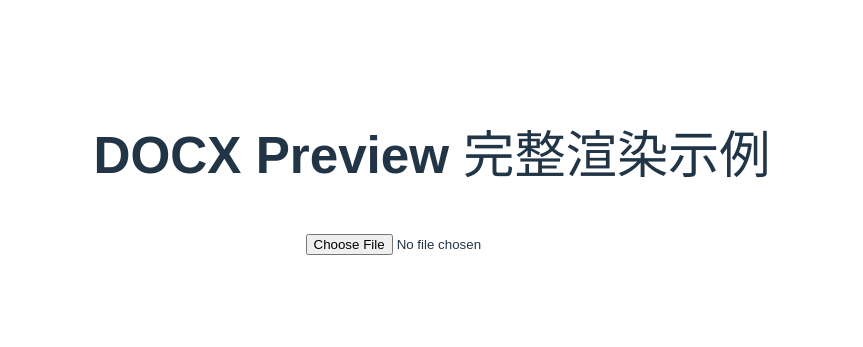
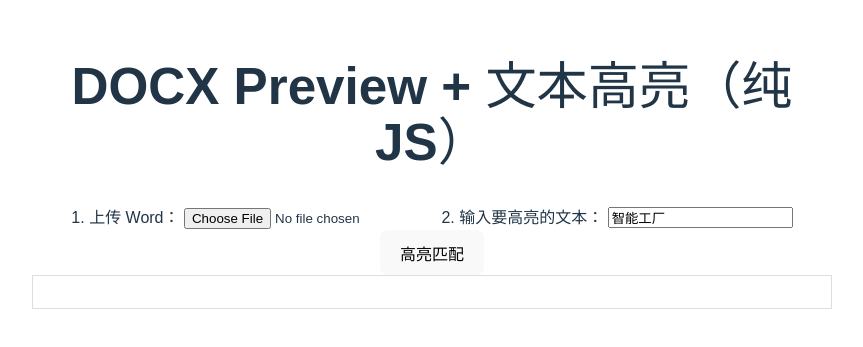
Before and after one commit to lu145zgg/word--vue, a Vue app: page / in a window 1280 px wide. Shown: the part 217-564 px from the top of the page, without its empty margins (208-1071 px from the left). Built offline with nearby package versions, Linux system fonts and the light colour scheme.

Commit message:
能匹配不能变红

```diff
--- a/src/App.vue
+++ b/src/App.vue
@@ -1,86 +1,110 @@
 <template>
   <div class="container">
-    <h1>DOCX Preview 完整渲染示例</h1>
-    <input type="file" accept=".docx" @change="onFileChange" />
-
-    <!-- 渲染容器 -->
+    <h1>DOCX Preview + 文本高亮（纯 JS）</h1>
+    <label>
+      1. 上传 Word：
+      <input type="file" accept=".docx" @change="onFileUpload" />
+    </label>
+    <label>
+      2. 输入要高亮的文本：
+      <input v-model="targetText" placeholder="智能工厂" />
+      <button @click="applyHighlight">高亮匹配</button>
+    </label>
     <div ref="viewer" class="docx-viewer"></div>
   </div>
 </template>
 
-<script setup lang="ts">
-import { ref } from 'vue'
+<script setup>
+// @ts-nocheck
+import { ref, nextTick } from 'vue'
 import { renderAsync } from 'docx-preview'
 
-const viewer = ref<HTMLElement | null>(null)
+const viewer    = ref(null)
+const targetText = ref('智能工厂')
+let rawHtml     = ''
 
-async function onFileChange(evt: Event) {
-  const input = evt.target as HTMLInputElement
-  const file = input.files?.[0]
+function escapeRegExp(s) {
+  return s.replace(/[-\/\\^$*+?.()|[\]{}]/g, '\\$&')
+}
+
+function buildFlexibleRegex(str) {
+  return new RegExp(
+    str
+      .trim()
+      .split(/\s+/)
+      .map(escapeRegExp)
+      .join('\\s*'),
+    'g'
+  )
+}
+
+async function onFileUpload(e) {
+  const file = e.target.files?.[0]
   if (!file || !viewer.value) return
+  const buf = await file.arrayBuffer()
+  viewer.value.innerHTML = ''
+  await renderAsync(buf, viewer.value)
+  await nextTick()
+  rawHtml = viewer.value.innerHTML
+}
 
-  try {
-    // 1. 读取二进制
-    const arrayBuffer = await file.arrayBuffer()
+async function applyHighlight() {
+  if (!viewer.value) return
+  if (!rawHtml) {
+    alert('请先上传并渲染文档')
+    return
+  }
+  viewer.value.innerHTML = rawHtml
+  await nextTick()
 
-    // 2. 清空上次渲染内容
-    viewer.value.innerHTML = ''
+  const regex = buildFlexibleRegex(targetText.value)
+  const walker = document.createTreeWalker(
+    viewer.value,
+    NodeFilter.SHOW_TEXT,
+    {
+      acceptNode(node) {
+        return regex.test(node.nodeValue || '')
+          ? NodeFilter.FILTER_ACCEPT
+          : NodeFilter.FILTER_REJECT
+      }
+    }
+  )
+  const nodes = []
+  while (walker.nextNode()) nodes.push(walker.currentNode)
 
-    // 3. 调用 docx-preview 渲染到容器（不传第三个参数）
-    await renderAsync(arrayBuffer, viewer.value)
-
-    console.log('渲染完成')
-  }
-  catch (err) {
-    console.error('docx-preview 渲染出错：', err)
-    alert('渲染失败，请查看控制台')
-  }
+  nodes.forEach(textNode => {
+    const txt = textNode.nodeValue || ''
+    let last = 0
+    const frag = document.createDocumentFragment()
+    txt.replace(regex, (match, offset) => {
+      frag.appendChild(document.createTextNode(txt.slice(last, offset)))
+      const span = document.createElement('span')
+      span.className = 'highlight'
+      span.textContent = match
+      span.onclick = () => window.open('https://example.com/details', '_blank')
+      frag.appendChild(span)
+      last = offset + match.length
+      return match
+    })
+    frag.appendChild(document.createTextNode(txt.slice(last)))
+    textNode.parentNode.replaceChild(frag, textNode)
+  })
 }
 </script>
 
 <style scoped>
-.container {
-  max-width: 800px;
-  margin: 2rem auto;
-  font-family: sans-serif;
-  padding: 1rem;
+.container { max-width: 800px; margin:2rem auto; font-family:sans-serif; }
+.docx-viewer { border:1px solid #ddd; padding:1rem; max-height:70vh; overflow:auto; }
+.docx-viewer table { width:100%; border-collapse:collapse; margin:1em 0; }
+.docx-viewer th, .docx-viewer td { border:1px solid #ccc; padding:4px; }
+.highlight {
+  background: rgba(255,200,200,0.8);
+  color: #c00;
+  font-weight: bold;
+  padding: 0 2px;
+  cursor: pointer;
 }
-input[type="file"] {
-  margin-top: 1rem;
-}
-/* 渲染区滚动容器 */
-.docx-viewer {
-  margin-top: 1rem;
-  max-height: 80vh;
-  overflow: auto;
-}
-
-/* 表格样式 */
-.docx-viewer table {
-  width: 100%;
-  border-collapse: collapse;
-  margin: 1em 0;
-}
-.docx-viewer th,
-.docx-viewer td {
-  border: 1px solid #ccc;
-  padding: 4px;
-}
-
-/* 段落和列表间距 */
-.docx-viewer p {
-  margin: 0.5em 0;
-}
-.docx-viewer ul,
-.docx-viewer ol {
-  margin: 0.5em 0 0.5em 1.5em;
-}
-
-/* 图片自适应 */
-.docx-viewer img {
-  display: block;
-  max-width: 100%;
-  height: auto;
-  margin: 0.5em auto;
+.highlight:hover {
+  background: rgba(255,150,150,1);
 }
 </style>
```
Also changed, not shown: src/env.d.ts (added, +18 -0 lines), tsconfig.json (added, +21 -0 lines).
